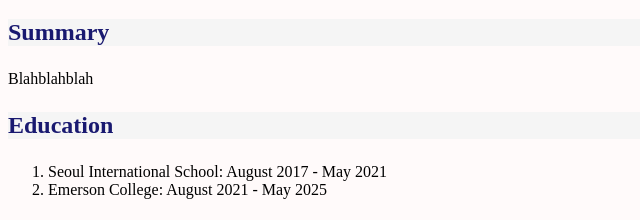
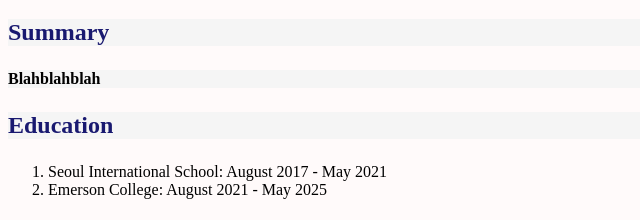
Before and after one commit to isabelj1/isabelj1.github.io, a plain HTML site: page index.html in a window 1280 px wide. Shown: the part 175-395 px from the top of the page, 0-640 px from the left. Drawn offline with Linux system fonts and the light colour scheme.

Commit message:
Update index.html

```diff
--- a/index.html
+++ b/index.html
@@ -10,7 +10,7 @@
 <h3>MA 02116</h3>
 <h3>Cell: (+631) 966-1841</h3>
 <h2><p class="thick">Summary</p></h2>
-    <p class="light">Blahblahblah</p>
+    <p class="thick">Blahblahblah</p>
 <h2><p class="thick">Education</p></h2>
 <ol>
     <li>Seoul International School: August 2017 - May 2021</li>
```
